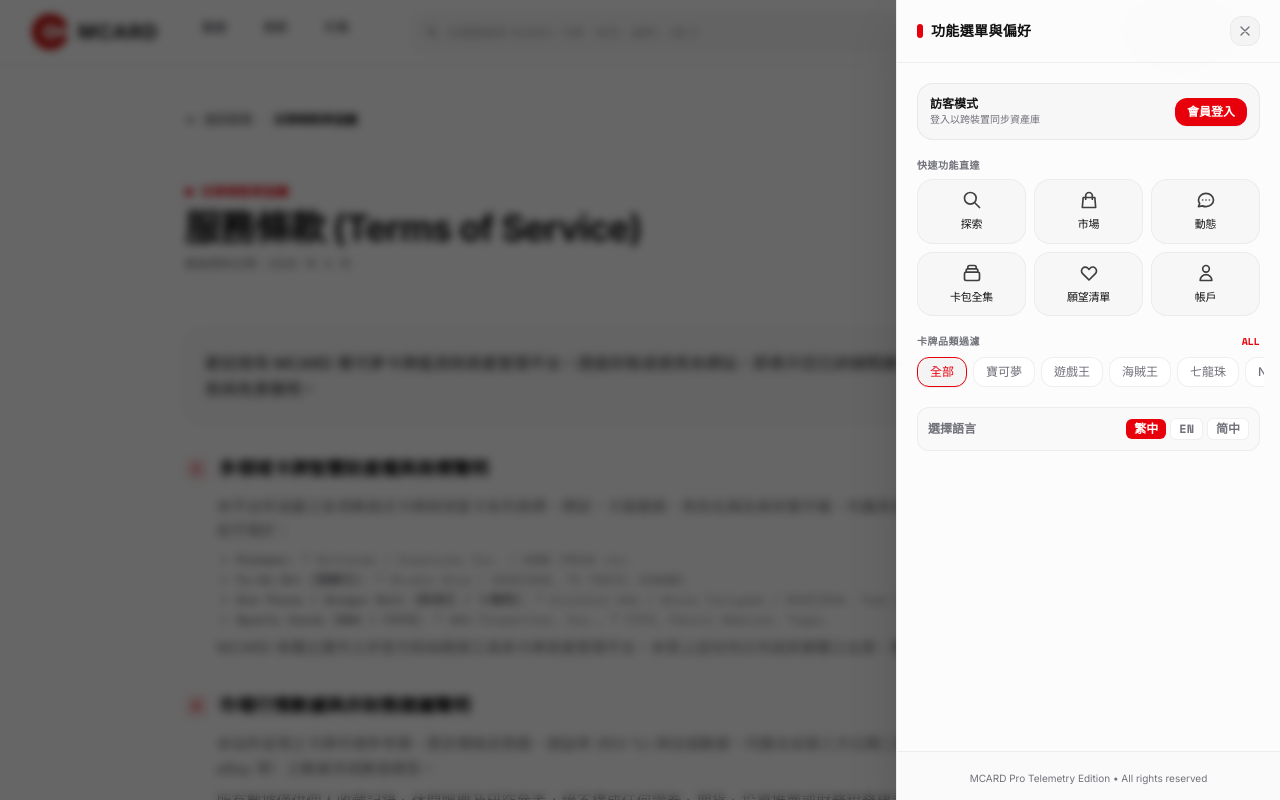
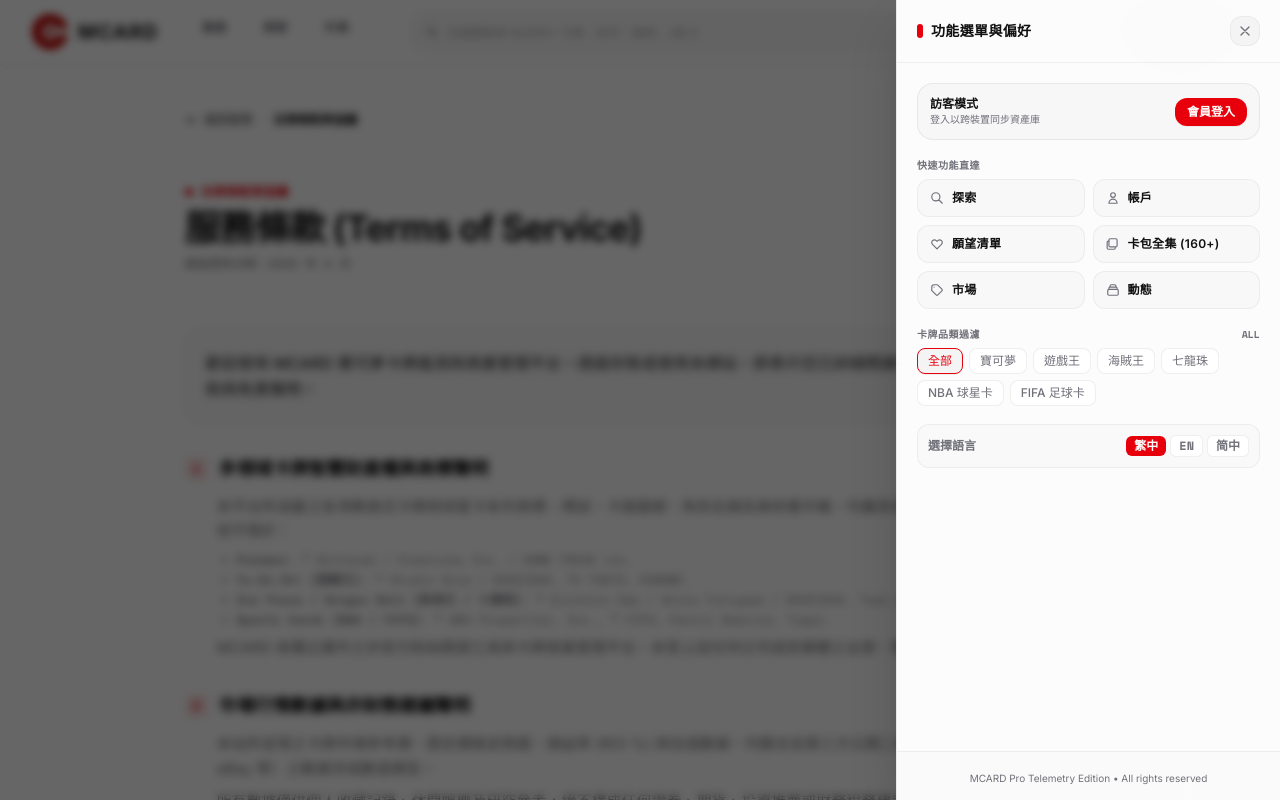
Before and after one commit to hereisalexander/MCARD, a Next.js app: page /terms in a window 1280 px wide. Both pictures are taken after a click on the button "導航選單". Shown: the top 800 px of the page. Built offline with nearby package versions, Linux system fonts and the light colour scheme.

Commit message:
feat(nav): add corresponding icons to quick portal menu items

```diff
--- a/src/components/Navbar.tsx
+++ b/src/components/Navbar.tsx
@@ -11,8 +11,8 @@ import {
   CloseIcon,
   SearchIcon,
   CameraIcon,
+  TagIcon,
   HeartIcon,
-  ShoppingBagIcon,
 } from '@/components/icons/AppIcons';
 
 interface NavbarProps {
@@ -383,130 +383,114 @@ export const Navbar: React.FC<NavbarProps> = ({
                     )}
                   </div>
 
-                  {/* 2. AI Scanner Banner (旗艦功能置頂，視覺亮點) */}
-                  {onOpenScanner && (
-                    <button
-                      type="button"
-                      onClick={() => {
-                        setIsDrawerOpen(false);
-                        onOpenScanner();
-                      }}
-                      className="w-full p-3 rounded-2xl bg-gradient-to-r from-foreground via-foreground to-neutral-900 text-background border border-hairline/80 hover:opacity-95 active:scale-[0.98] transition-all cursor-pointer shadow-sm flex items-center justify-between group"
-                    >
-                      <div className="flex items-center gap-3">
-                        <div className="w-9 h-9 rounded-xl bg-ferrari-red text-white flex items-center justify-center shadow-xs shrink-0 group-hover:scale-105 transition-transform">
-                          <CameraIcon className="w-5 h-5" />
-                        </div>
-                        <div className="flex flex-col text-left">
-                          <div className="flex items-center gap-1.5">
-                            <span className="text-xs font-bold tracking-wide text-background font-sans">
-                              {t('ai_camera_btn') || 'AI 拍照識卡'}
-                            </span>
-                            <span className="px-1.5 py-0.2 rounded text-[9px] font-mono font-bold bg-ferrari-red text-white uppercase">
-                              PRO
-                            </span>
-                          </div>
-                          <span className="text-[10px] text-background/60">
-                            對準卡片，秒測二級市場真實行情
-                          </span>
-                        </div>
-                      </div>
-                      <span className="text-ferrari-red font-mono font-bold text-sm pr-1 group-hover:translate-x-0.5 transition-transform">
-                        →
-                      </span>
-                    </button>
-                  )}
-
-                  {/* 3. Core Portals (方案二：3x2 控制中心大磁貼矩陣) */}
+                  {/* 2. Core Portals (六宮格快速直達，對齊平衡) */}
                   <div className="flex flex-col gap-1.5">
                     <span className="text-[10px] font-mono font-bold uppercase tracking-wider text-text-muted">
                       {language === 'en' ? 'Core Portals' : '快速功能直達'}
                     </span>
-                    <div className="grid grid-cols-3 gap-2">
+                    <div className="grid grid-cols-2 gap-2">
                       {[
                         {
                           id: 'explore',
                           label: t('nav_explore') || '探索',
-                          icon: (props: { className?: string }) => <SearchIcon {...props} />,
+                          icon: <SearchIcon className="w-3.5 h-3.5 shrink-0" />,
                         },
                         {
-                          id: 'market',
-                          label: t('nav_market') || '市集',
-                          icon: (props: { className?: string }) => <ShoppingBagIcon {...props} />,
-                        },
-                        {
-                          id: 'stream',
-                          label: t('nav_stream') || '動態',
-                          icon: (props: { className?: string }) => (
-                            <svg className={props.className} fill="none" stroke="currentColor" viewBox="0 0 24 24">
-                              <path strokeLinecap="round" strokeLinejoin="round" strokeWidth="2" d="M8 12h.01M12 12h.01M16 12h.01M21 12c0 4.418-4.03 8-9 8a9.863 9.863 0 01-4.255-.949L3 20l1.395-3.72C3.512 15.042 3 13.574 3 12c0-4.418 4.03-8 9-8s9 3.582 9 8z" />
-                            </svg>
-                          ),
-                        },
-                        {
-                          id: 'sets',
-                          label: language === 'en' ? 'Card Sets' : '卡包全集',
-                          icon: (props: { className?: string }) => (
-                            <svg className={props.className} fill="none" stroke="currentColor" viewBox="0 0 24 24">
-                              <path strokeLinecap="round" strokeLinejoin="round" strokeWidth="2" d="M19 11H5m14 0a2 2 0 012 2v6a2 2 0 01-2 2H5a2 2 0 01-2-2v-6a2 2 0 012-2m14 0V9a2 2 0 00-2-2M5 11V9a2 2 0 012-2m0 0V5a2 2 0 012-2h6a2 2 0 012 2v2M7 7h10" />
+                          id: 'account',
+                          label: t('nav_account') || '個人帳戶',
+                          badge: portfolioCount > 0 ? `${portfolioCount}` : undefined,
+                          icon: (
+                            <svg className="w-3.5 h-3.5 shrink-0" fill="none" stroke="currentColor" viewBox="0 0 24 24">
+                              <path strokeLinecap="round" strokeLinejoin="round" strokeWidth="2" d="M16 7a4 4 0 11-8 0 4 4 0 018 0zM12 14a7 7 0 00-7 7h14a7 7 0 00-7-7z" />
                             </svg>
                           ),
                         },
                         {
                           id: 'wishlist',
                           label: language === 'en' ? 'Wishlist' : '願望清單',
-                          icon: (props: { className?: string }) => <HeartIcon {...props} />,
                           badge: wishlistCount > 0 ? `${wishlistCount}` : undefined,
+                          icon: <HeartIcon className="w-3.5 h-3.5 shrink-0" filled={activeTab === 'wishlist'} />,
                         },
                         {
-                          id: 'account',
-                          label: t('nav_account') || '個人帳戶',
-                          icon: (props: { className?: string }) => (
-                            <svg className={props.className} fill="none" stroke="currentColor" viewBox="0 0 24 24">
-                              <path strokeLinecap="round" strokeLinejoin="round" strokeWidth="2" d="M16 7a4 4 0 11-8 0 4 4 0 018 0zM12 14a7 7 0 00-7 7h14a7 7 0 00-7-7z" />
+                          id: 'sets',
+                          label: language === 'en' ? 'Card Sets' : '卡包全集 (160+)',
+                          icon: (
+                            <svg className="w-3.5 h-3.5 shrink-0" fill="none" stroke="currentColor" viewBox="0 0 24 24">
+                              <path strokeLinecap="round" strokeLinejoin="round" strokeWidth="2" d="M7 3h10a2 2 0 012 2v10a2 2 0 01-2 2H7a2 2 0 01-2-2V5a2 2 0 012-2z" />
+                              <path strokeLinecap="round" strokeLinejoin="round" strokeWidth="2" d="M5 7H4a2 2 0 00-2 2v10a2 2 0 002 2h10a2 2 0 002-2v-1" />
                             </svg>
                           ),
-                          badge: portfolioCount > 0 ? `${portfolioCount}` : undefined,
+                        },
+                        {
+                          id: 'market',
+                          label: t('nav_market') || '市場',
+                          icon: <TagIcon className="w-3.5 h-3.5 shrink-0" />,
+                        },
+                        {
+                          id: 'stream',
+                          label: t('nav_stream') || '動態',
+                          icon: (
+                            <svg className="w-3.5 h-3.5 shrink-0" fill="none" stroke="currentColor" viewBox="0 0 24 24">
+                              <path strokeLinecap="round" strokeLinejoin="round" strokeWidth="2" d="M19 11H5m14 0a2 2 0 012 2v6a2 2 0 01-2 2H5a2 2 0 01-2-2v-6a2 2 0 012-2m14 0V9a2 2 0 00-2-2M5 11V9a2 2 0 012-2m0 0V5a2 2 0 012-2h6a2 2 0 012 2v2M7 7h10" />
+                            </svg>
+                          ),
                         },
                       ].map((item) => {
                         const isActive = activeTab === item.id;
-                        const Icon = item.icon;
                         return (
                           <button
                             key={item.id}
                             type="button"
                             onClick={() => handleTabClick(item.id)}
-                            className={`relative p-2.5 rounded-2xl border transition-all cursor-pointer flex flex-col items-center justify-center gap-1.5 active:scale-95 ${
+                            className={`px-3 py-2.5 rounded-xl border text-xs font-semibold tracking-wide transition-all cursor-pointer flex items-center justify-between gap-1.5 ${
                               isActive
                                 ? 'bg-ferrari-red text-white border-ferrari-red shadow-xs font-bold'
-                                : 'bg-surface-hover/60 hover:bg-surface-hover text-foreground border-hairline/60 hover:border-hairline'
+                                : 'bg-surface-hover/50 hover:bg-surface-hover text-foreground border-hairline/60'
                             }`}
                           >
+                            <div className="flex items-center gap-2 min-w-0">
+                              <span className={isActive ? 'text-white' : 'text-text-muted'}>
+                                {item.icon}
+                              </span>
+                              <span className="truncate">{item.label}</span>
+                            </div>
                             {item.badge && (
-                              <span className="absolute top-1.5 right-1.5 px-1.5 py-0.2 rounded-full text-[9px] font-mono font-bold bg-rose-500 text-white shadow-2xs">
+                              <span className="px-1.5 py-0.2 rounded-full text-[9px] font-mono font-bold bg-rose-500 text-white shrink-0 ml-1">
                                 {item.badge}
                               </span>
                             )}
-                            <Icon className={`w-5 h-5 ${isActive ? 'text-white' : 'text-foreground/80'}`} />
-                            <span className="text-[11px] tracking-tight truncate max-w-full">{item.label}</span>
                           </button>
                         );
                       })}
                     </div>
+
+                    {onOpenScanner && (
+                      <button
+                        type="button"
+                        onClick={() => {
+                          setIsDrawerOpen(false);
+                          onOpenScanner();
+                        }}
+                        className="w-full mt-1.5 h-10 px-3.5 rounded-xl bg-ferrari-red/10 border border-ferrari-red/30 hover:bg-ferrari-red/15 text-ferrari-red flex items-center justify-center gap-2 text-xs font-bold cursor-pointer transition-colors shadow-2xs"
+                      >
+                        <CameraIcon className="w-4 h-4" />
+                        <span>{t('ai_camera_btn') || 'AI 拍照識卡'}</span>
+                      </button>
+                    )}
                   </div>
 
-                  {/* 4. Card Category Pills (橫向滑動輕量膠囊，高空間利用率) */}
+                  {/* 3. Card Category Pills (輕量小膠囊) */}
                   <div className="flex flex-col gap-1.5">
                     <div className="flex items-center justify-between">
                       <span className="text-[10px] font-mono font-bold uppercase tracking-wider text-text-muted">
                         {language === 'en' ? 'Categories' : '卡牌品類過濾'}
                       </span>
-                      <span className="text-[10px] text-ferrari-red font-mono font-semibold">
+                      <span className="text-[10px] text-text-muted font-mono font-semibold">
                         {selectedCategory.toUpperCase()}
                       </span>
                     </div>
 
-                    <div className="flex items-center gap-1.5 overflow-x-auto no-scrollbar py-0.5 -mx-1 px-1">
+                    <div className="flex flex-wrap gap-1.5">
                       {([
                         { id: 'all', labelKey: 'cat_all' },
                         { id: 'pokemon', labelKey: 'cat_pokemon' },
@@ -522,7 +506,7 @@ export const Navbar: React.FC<NavbarProps> = ({
                             key={cat.id}
                             type="button"
                             onClick={() => handleCategorySelect(cat.id)}
-                            className={`px-3 py-1.5 rounded-xl text-xs font-medium transition-all cursor-pointer border whitespace-nowrap shrink-0 ${
+                            className={`px-2.5 py-1 rounded-lg text-xs font-medium transition-all cursor-pointer border ${
                               isCatSelected
                                 ? 'bg-surface-hover border-ferrari-red text-ferrari-red font-bold shadow-2xs'
                                 : 'bg-surface text-text-muted hover:text-foreground border-hairline/60'
```
